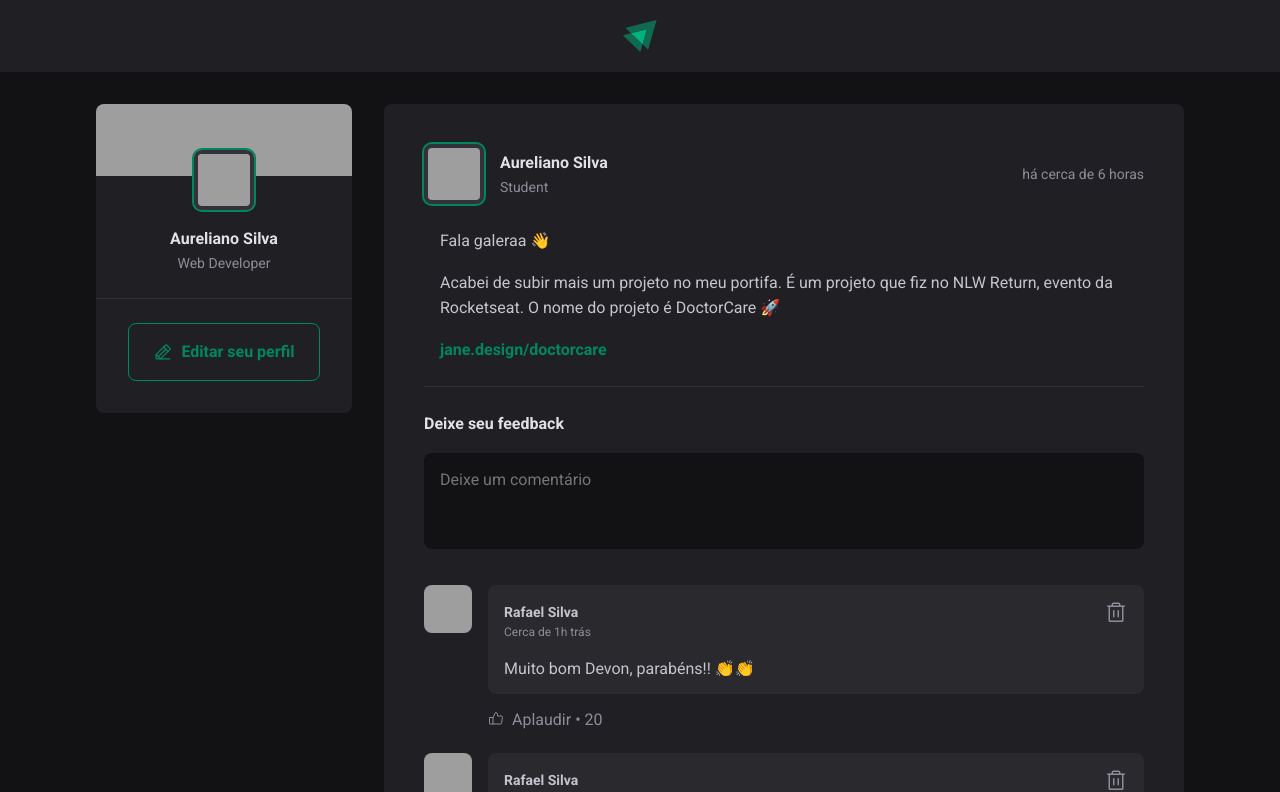
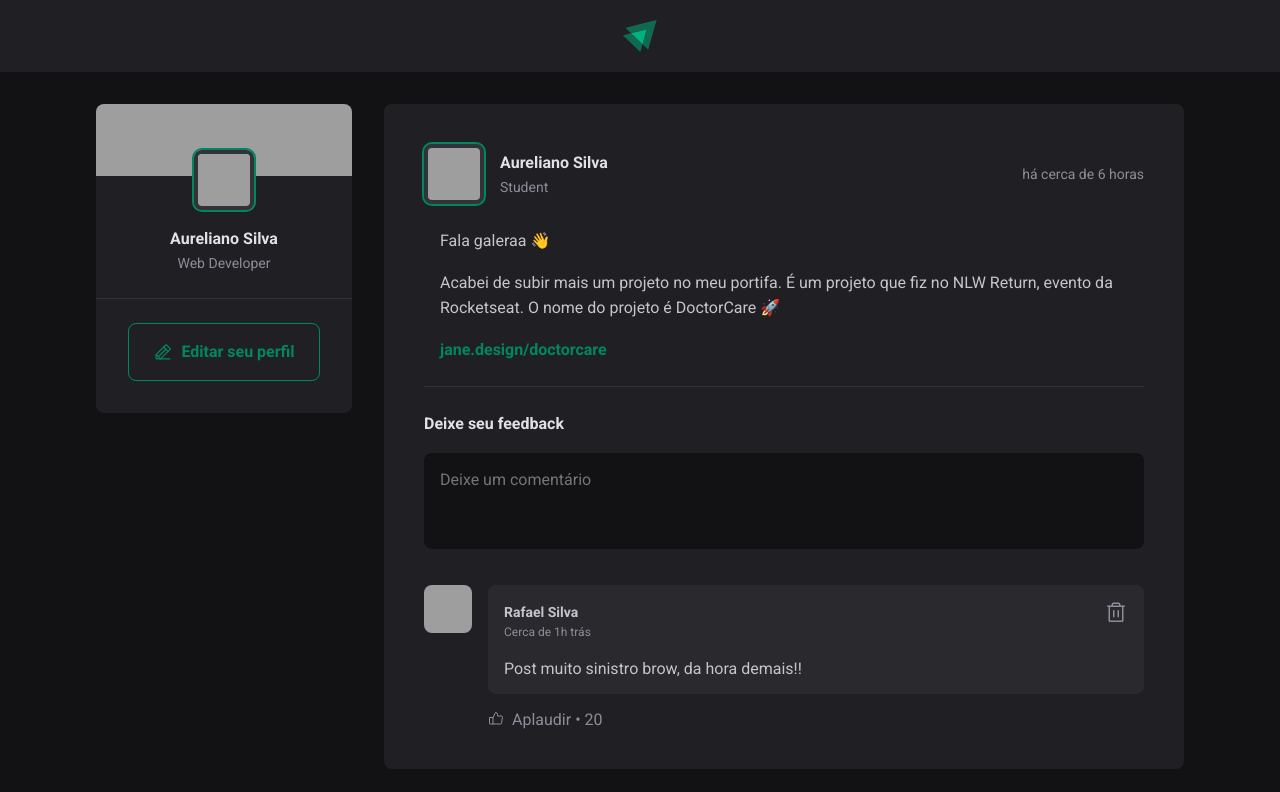
Before and after one commit to AurelianoDev/react-01--fundamentos--ignite-feed, a React (Vite) app: page / in a window 1280 px wide. Shown: the top 792 px of the page. Built offline with nearby package versions, Linux system fonts and the light colour scheme; grey boxes are pictures that could not be loaded.

Commit message:
Inserindo comentários (Programação declarativa)

```diff
--- a/src/components/Comment.jsx
+++ b/src/components/Comment.jsx
@@ -2,7 +2,7 @@ import { ThumbsUp, Trash } from 'phosphor-react'
 import { Avatar } from './Avatar'
 import styles from './Comment.module.css'
 
-export function Comment() {
+export function Comment({content}) {
     return (
         <div className={styles.comment}>
             <Avatar
@@ -23,7 +23,7 @@ export function Comment() {
                         </button>
                     </header>
 
-                    <p>Muito bom Devon, parabéns!! 👏👏</p>
+                    <p>{content}</p>
                 </div>
 
                 <footer>
--- a/src/components/Post.jsx
+++ b/src/components/Post.jsx
@@ -9,10 +9,10 @@ import styles from './Post.module.css'
 
 export function Post({ author, publishedAt, content }) {
     const [comments, setComments] = useState([
-        1,
-        2,
+        'Post muito sinistro brow, da hora demais!!'
     ])
 
+    const [newCommentText, setCommentsText] = useState('')
 
     const publishedDateFormatted = format(publishedAt, "d 'de' LLLL 'ás' HH:mm'h'" ,
     {
@@ -27,7 +27,12 @@ export function Post({ author, publishedAt, content }) {
     function handleCreateNewComment() {
         event.preventDefault()
 
-        setComments([...comments, comments.length + 1])
+        setComments([...comments, newCommentText])
+        setCommentsText('')
+    }
+
+    function handleNewCommentChange() {
+        setCommentsText(event.target.value)
     }
 
 
@@ -61,7 +66,10 @@ export function Post({ author, publishedAt, content }) {
                 <strong>Deixe seu feedback</strong>
 
                 <textarea
+                    name='comment'
+                    value={newCommentText}
                     placeholder='Deixe um comentário'
+                    onChange={handleNewCommentChange}
                 />
 
                 <footer>
@@ -71,7 +79,7 @@ export function Post({ author, publishedAt, content }) {
 
             <div className={styles.commentList}>
               {comments.map(comment => {
-                return <Comment />
+                return <Comment content={ comment } />
               })}
 
             </div>
```
